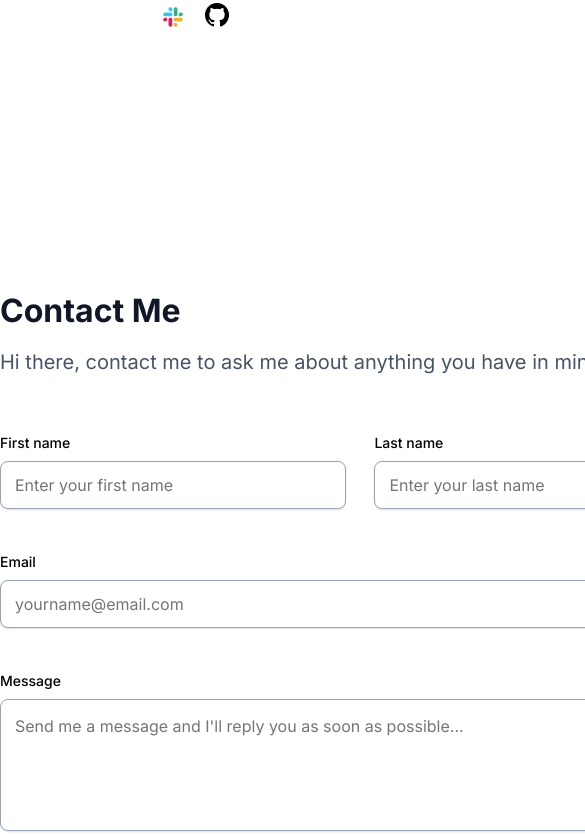
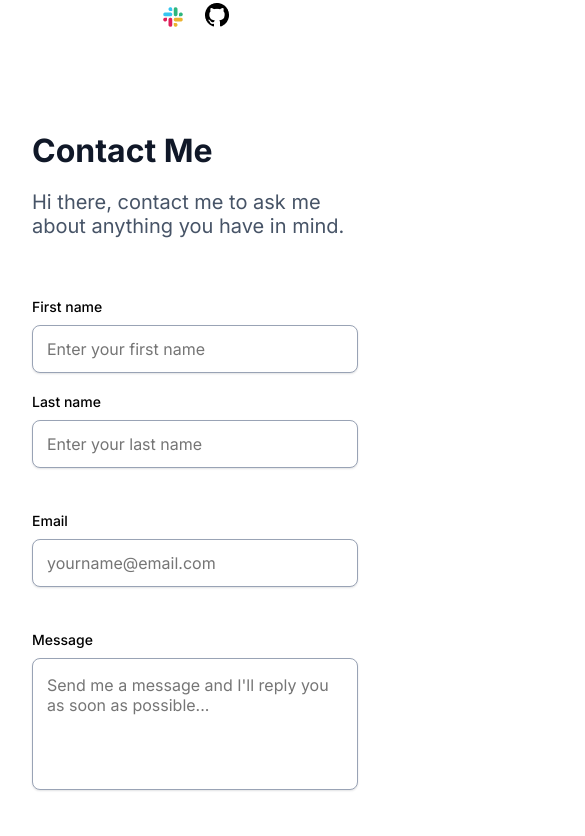
Before and after one commit to damolabolaji/HNGi9-stage01, a React (Create React App) app: page / in a window 390 px wide. Shown: the part 760-1596 px from the top of the page, 585 px wide, since content can reach past the window. Built offline with nearby package versions, Linux system fonts and the light colour scheme.

Commit message:
style: made layout responsive for small screens

```diff
--- a/src/index.css
+++ b/src/index.css
@@ -9,7 +9,7 @@
 
 .content {
   max-width: 1440px;
-  /* width: 100%; */
+  min-width: 320px;
   margin: auto;
 
 }
@@ -200,7 +200,7 @@
 /* -------Contact Page-------- */
 
 .contactForm{
-  width: 720px;
+  max-width: 720px;
   margin: 0 auto;
   padding: 160px 0;
 
@@ -386,4 +386,39 @@ width: 150px;
     width: 100%;
     margin: 20px 0;
   }
+
+
+  /* -------contact form-------- */
+
+  .contactForm{
+    padding: 0 32px;
+    margin: auto;
+    min-width: 320px;
+  }
+
+  #my-form {
+    margin-top: 60px;
+  }
+
+  #name {
+    width: 100%;
+    display: flex;
+    flex-direction: column;
+  }
+
+  #name div {
+    width: 100%;
+    display: flex;
+    flex-direction: column;
+    padding-bottom: 10px;
+
+
+  }
+
+  .flex-col-full {
+    margin: 24px 0;
+    display: flex;
+    flex-direction: column;
+    padding-bottom: 10px;
+  }
 }
```
